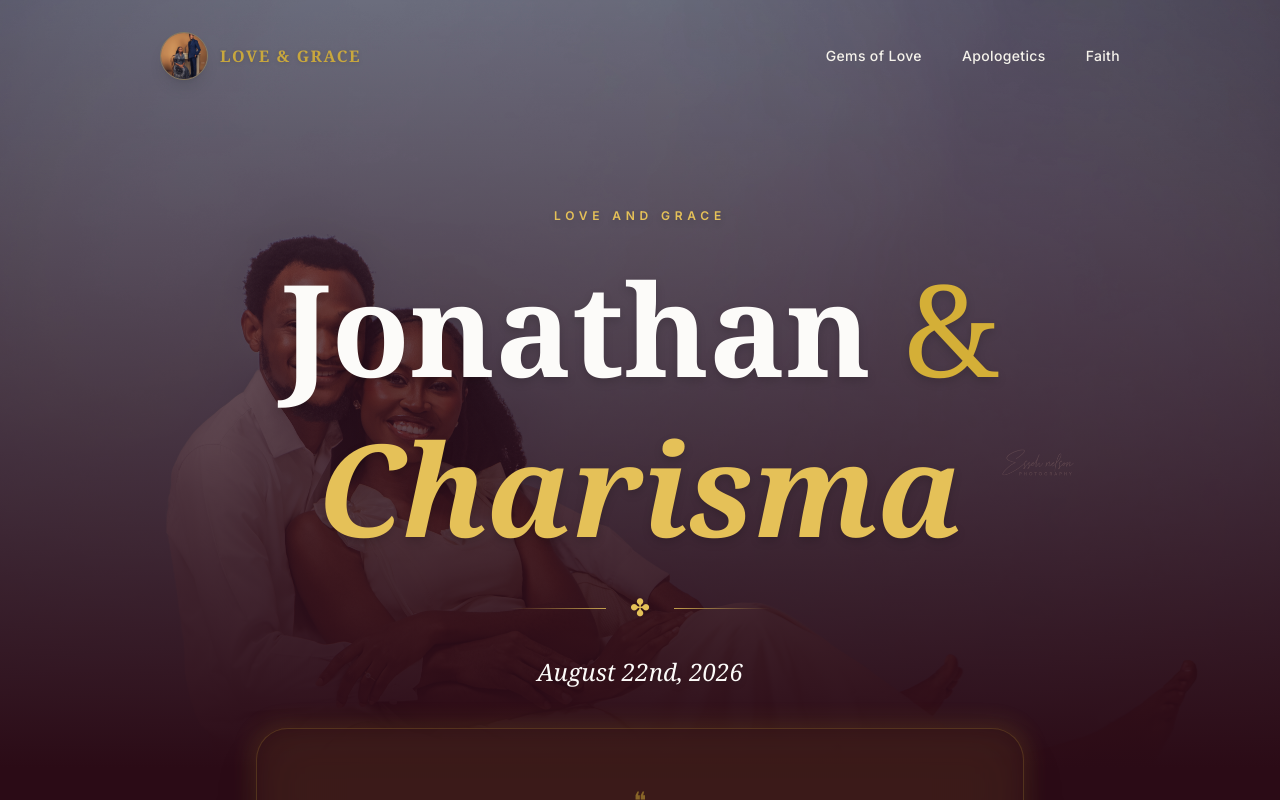
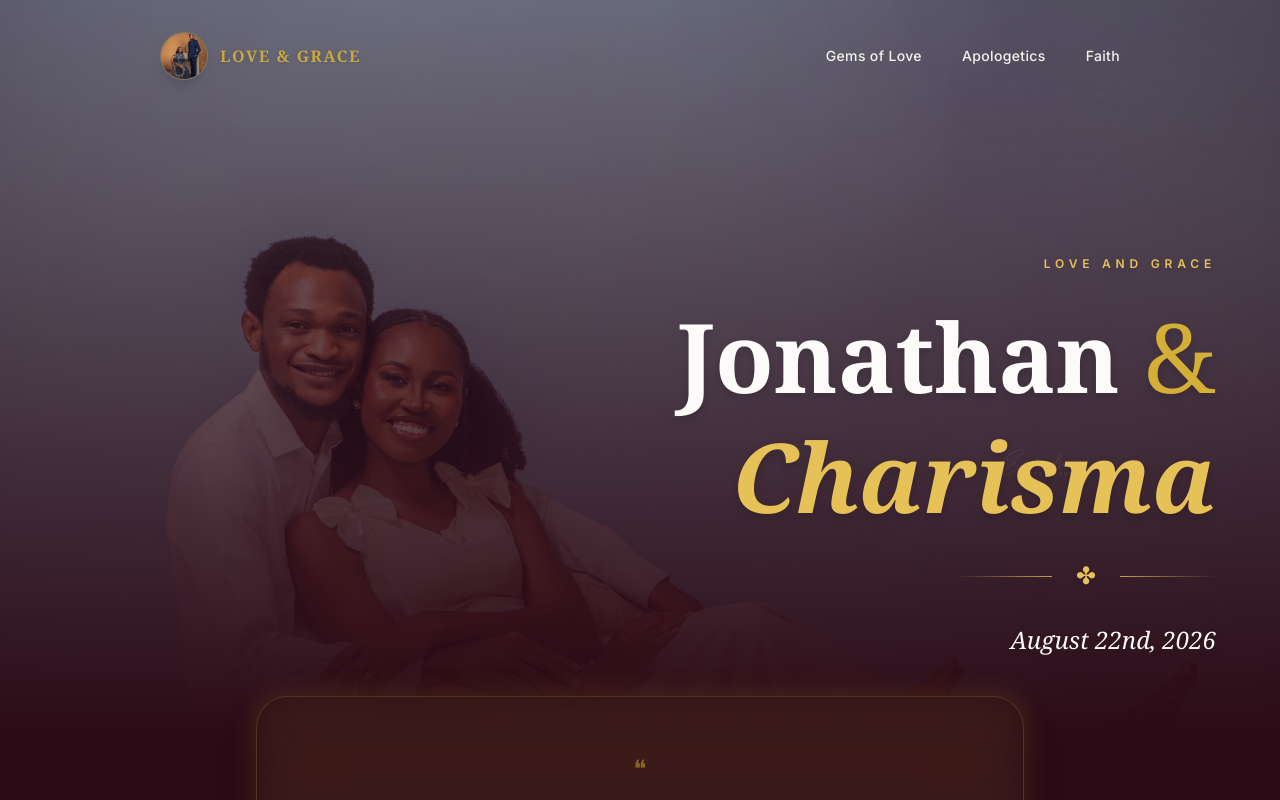
Before and after one commit to Hogwartsofweb3/scedrick, a Next.js app: page / in a window 1280 px wide. Shown: the top 800 px of the page. Built offline with nearby package versions, Linux system fonts and the light colour scheme; a web font is replaced by a local one.

Commit message:
Align hero text to the right

```diff
--- a/src/components/sections/HeroSection.tsx
+++ b/src/components/sections/HeroSection.tsx
@@ -108,20 +108,21 @@ export default function HeroSection() {
         </div>
 
         {/* Text Content Overlay */}
-        <div className="relative z-10 text-center flex flex-col items-center mt-20">
+        <div className="relative z-10 w-full max-w-7xl mx-auto flex flex-col md:flex-row justify-end mt-32 px-6 md:px-12">
+          <div className="flex flex-col items-center md:items-end text-center md:text-right max-w-xl">
             <div className="opacity-0 animate-fade-in-up">
               <p className="text-xs font-semibold text-accent-400 uppercase tracking-[0.4em] mb-6 drop-shadow-md">
                 Love and Grace
               </p>
             </div>
 
-          <h1 className="font-serif text-6xl md:text-8xl lg:text-9xl font-bold text-bg-cream mb-6 opacity-0 animate-fade-in-up delay-100 leading-tight drop-shadow-lg">
-            Jonathan <span className="text-accent-500 font-light">&amp;</span> <br className="hidden sm:block md:hidden" />
+            <h1 className="font-serif text-6xl md:text-7xl lg:text-8xl font-bold text-bg-cream mb-6 opacity-0 animate-fade-in-up delay-100 leading-tight drop-shadow-lg">
+              Jonathan <span className="text-accent-500 font-light">&amp;</span> <br className="hidden sm:block" />
               <span className="italic text-accent-400">Charisma</span>
             </h1>
 
             <div className="flex items-center gap-6 mb-8 opacity-0 animate-fade-in-up delay-200">
-            <div className="h-px w-16 md:w-24 bg-gradient-to-r from-transparent to-accent-400/80" />
+              <div className="h-px w-16 md:w-24 bg-gradient-to-r from-transparent to-accent-400/80 hidden md:block" />
               <span className="text-accent-400 text-2xl drop-shadow-md">✤</span>
               <div className="h-px w-16 md:w-24 bg-gradient-to-l from-transparent to-accent-400/80" />
             </div>
@@ -129,6 +130,7 @@ export default function HeroSection() {
             <p className="text-xl md:text-2xl text-bg-cream font-serif italic opacity-0 animate-fade-in-up delay-300 drop-shadow-md">
               August 22nd, 2026
             </p>
+          </div>
         </div>
       </div>
 
```
Lines whose indentation alone changed are shown as unchanged.
